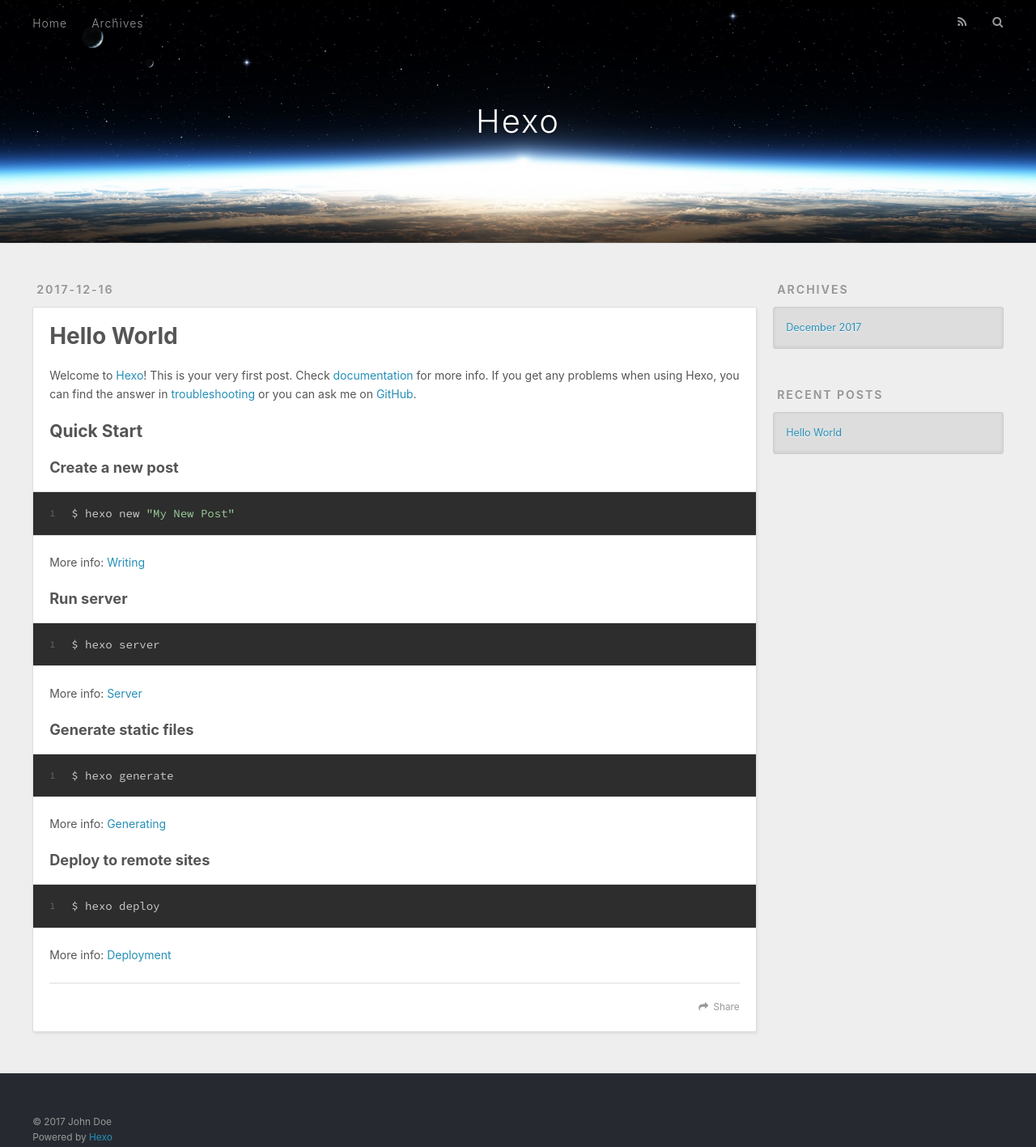
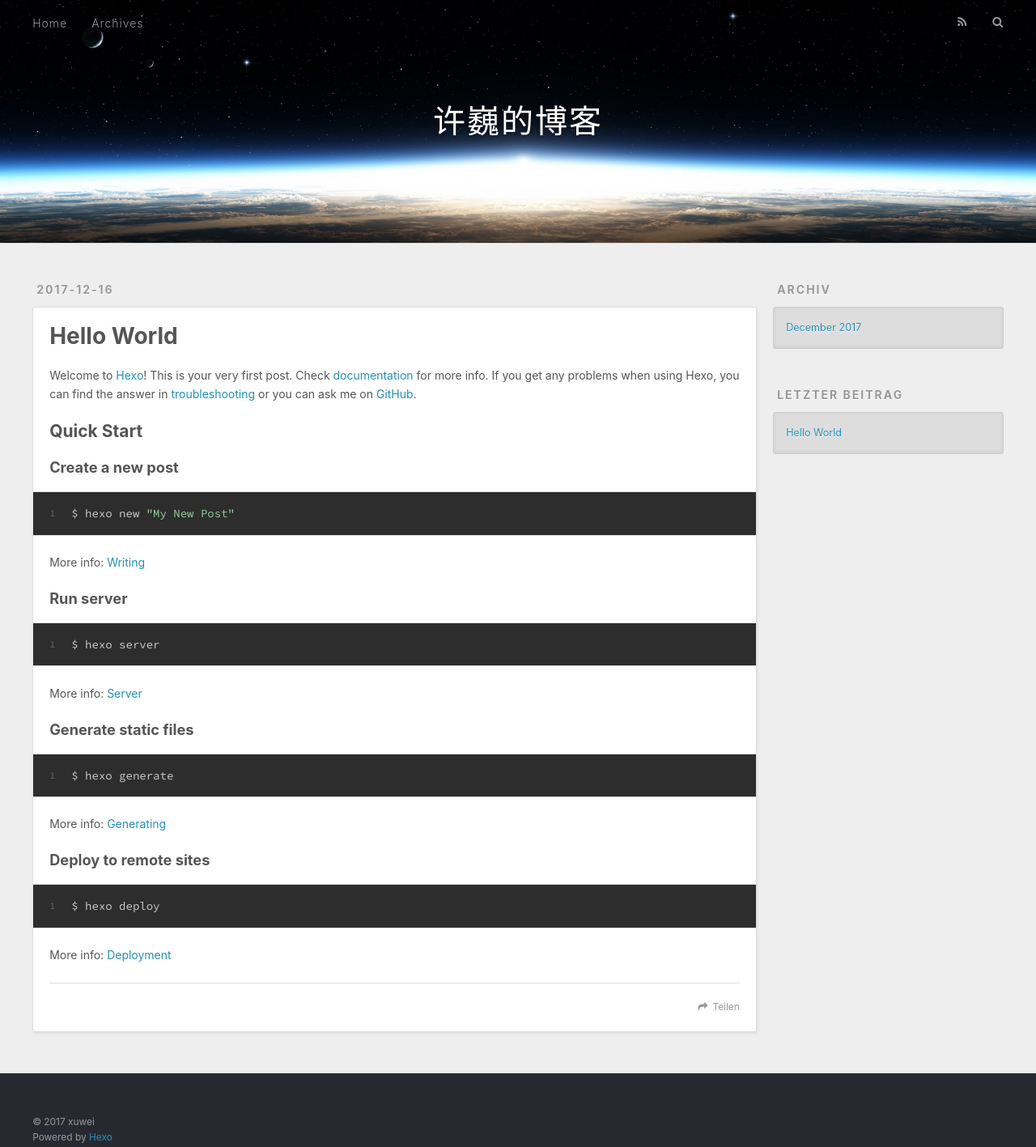
Before and after one commit to xuwei1997/xuwei1997.github.io, a plain HTML site: page index.html in a window 1280 px wide. Shown: the whole page at 81% size. Drawn offline with nearby package versions, Linux system fonts and the light colour scheme.

Commit message:
Site updated: 2017-12-16 21:01:32

```diff
--- a/index.html
+++ b/index.html
@@ -5,16 +5,16 @@
 
 
 
-  <title>Hexo</title>
+  <title>许巍的博客</title>
   <meta name="viewport" content="width=device-width, initial-scale=1, maximum-scale=1">
   <meta property="og:type" content="website">
-<meta property="og:title" content="Hexo">
+<meta property="og:title" content="许巍的博客">
 <meta property="og:url" content="http://yoursite.com/index.html">
-<meta property="og:site_name" content="Hexo">
+<meta property="og:site_name" content="许巍的博客">
 <meta name="twitter:card" content="summary">
-<meta name="twitter:title" content="Hexo">
+<meta name="twitter:title" content="许巍的博客">
 
-    <link rel="alternate" href="/atom.xml" title="Hexo" type="application/atom+xml">
+    <link rel="alternate" href="/atom.xml" title="许巍的博客" type="application/atom+xml">
 
 
     <link rel="icon" href="/favicon.png">
@@ -33,7 +33,7 @@
   <div id="header-outer" class="outer">
     <div id="header-title" class="inner">
       <h1 id="logo-wrap">
-        <a href="/" id="logo">Hexo</a>
+        <a href="/" id="logo">许巍的博客</a>
       </h1>
 
     </div>
@@ -50,7 +50,7 @@
 
           <a id="nav-rss-link" class="nav-icon" href="/atom.xml" title="RSS Feed"></a>
 
-        <a id="nav-search-btn" class="nav-icon" title="Search"></a>
+        <a id="nav-search-btn" class="nav-icon" title="Suche"></a>
       </nav>
       <div id="search-form-wrap">
         <form action="//google.com/search" method="get" accept-charset="UTF-8" class="search-form"><input type="search" name="q" class="search-form-input" placeholder="Search"><button type="submit" class="search-form-submit">&#xF002;</button><input type="hidden" name="sitesearch" value="http://yoursite.com"></form>
@@ -96,7 +96,7 @@
 
     </div>
     <footer class="article-footer">
-      <a data-url="http://yoursite.com/2017/12/16/hello-world/" data-id="cjb98vf1t000088wbl9pgttng" class="article-share-link">Share</a>
+      <a data-url="http://yoursite.com/2017/12/16/hello-world/" data-id="cjb9cpwp10000wowbcyd7lowx" class="article-share-link">Teilen</a>
 
 
     </footer>
@@ -122,7 +122,7 @@
 
 
   <div class="widget-wrap">
-    <h3 class="widget-title">Archives</h3>
+    <h3 class="widget-title">Archiv</h3>
     <div class="widget">
       <ul class="archive-list"><li class="archive-list-item"><a class="archive-list-link" href="/archives/2017/12/">December 2017</a></li></ul>
     </div>
@@ -132,7 +132,7 @@
 
 
   <div class="widget-wrap">
-    <h3 class="widget-title">Recent Posts</h3>
+    <h3 class="widget-title">letzter Beitrag</h3>
     <div class="widget">
       <ul>
 
@@ -152,7 +152,7 @@
 
   <div class="outer">
     <div id="footer-info" class="inner">
-      &copy; 2017 John Doe<br>
+      &copy; 2017 xuwei<br>
       Powered by <a href="http://hexo.io/" target="_blank">Hexo</a>
     </div>
   </div>
```
Also changed, not shown: 2017/12/16/hello-world/index.html (+9 -9 lines), archives/2017/12/index.html (+10 -10 lines), archives/2017/index.html (+10 -10 lines), archives/index.html (+10 -10 lines).
